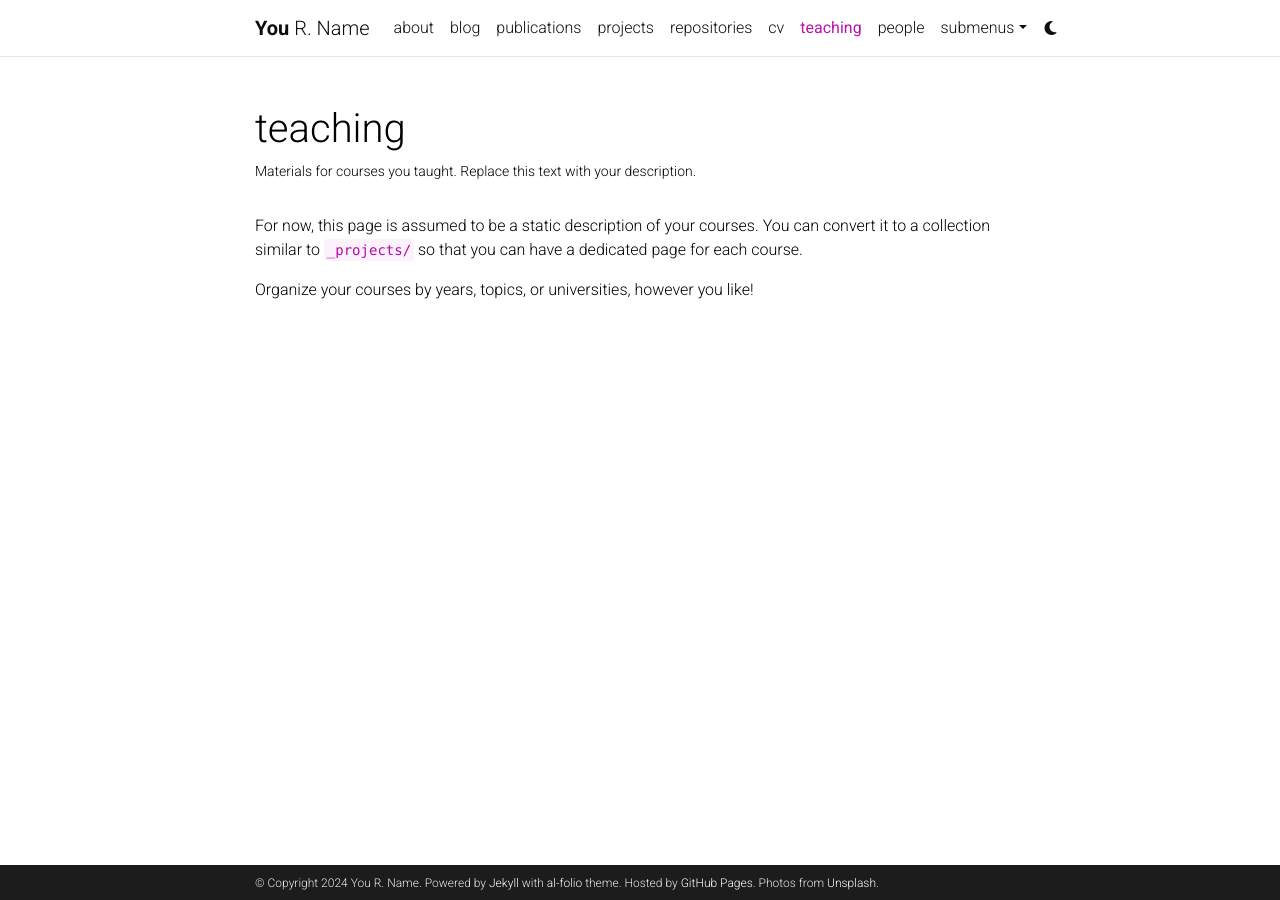
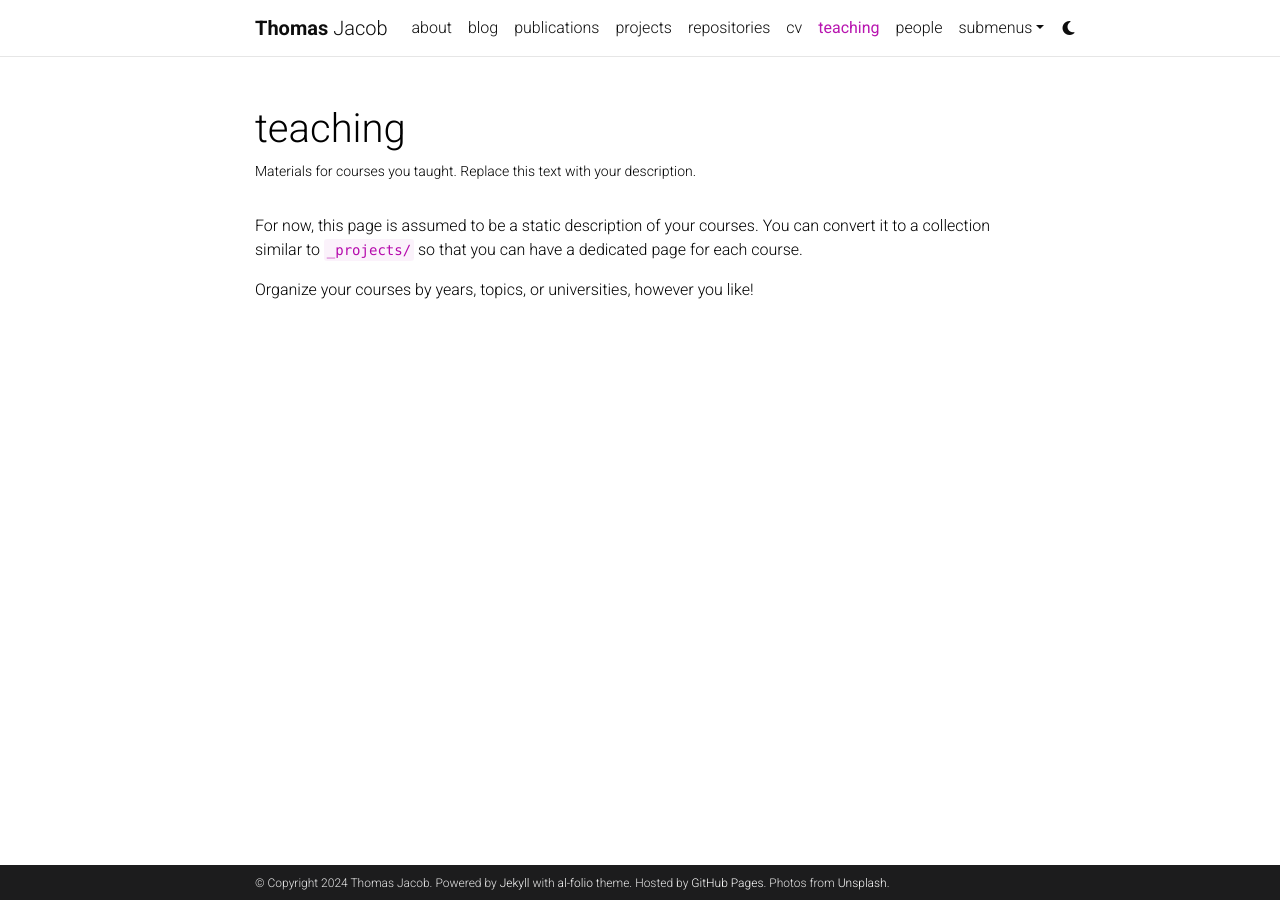
Before and after one commit to thomas-jac/thomas-jac.github.io, a Jekyll site: the page built from _pages/teaching.md, in a window 1280 px wide. Built offline with Jekyll 4.4.1, drawn with Linux system fonts in a browser that asks for light colours; comment, search, counter and statistics services are not loaded; a style sheet for code colours, icons or effects is not loaded.

Commit message:
Update _config.yml

```diff
--- a/_config.yml
+++ b/_config.yml
@@ -3,9 +3,9 @@
 # -----------------------------------------------------------------------------
 
 title: blank # the website title (if blank, full name will be used instead)
-first_name: You
-middle_name: R.
-last_name: Name
+first_name: Thomas
+middle_name:
+last_name: Jacob
 email: you@example.com
 description: > # the ">" symbol means to ignore newlines until "footer_text:"
   A simple, whitespace theme for academics. Based on [*folio](https://github.com/bogoli/-folio) design.
@@ -18,8 +18,8 @@
 lang: en # the language of your site (for example: en, fr, cn, ru, etc.)
 icon: ⚛️  # the emoji used as the favicon (alternatively, provide image name in /assets/img/)
 
-url: https://alshedivat.github.io # the base hostname & protocol for your site
-baseurl: /al-folio # the subpath of your site, e.g. /blog/. Leave blank for root
+url: https://thomas-jac.github.io # the base hostname & protocol for your site
+baseurl: # the subpath of your site, e.g. /blog/. Leave blank for root
 last_updated: false # set to true if you want to display last updated in the footer
 impressum_path:  # set to path to include impressum link in the footer, use the same path as permalink in a page, helps to conform with EU GDPR
 
```
